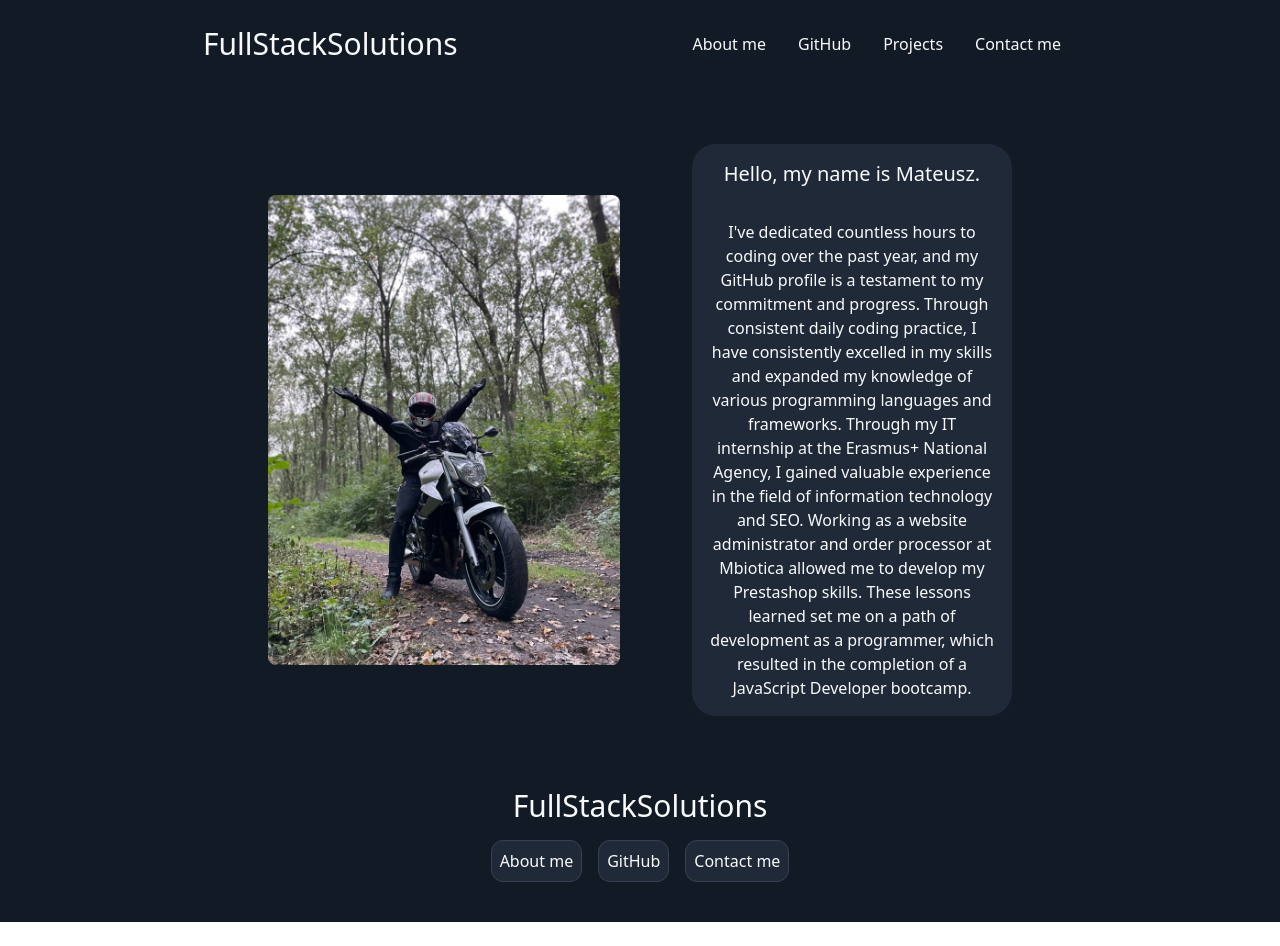
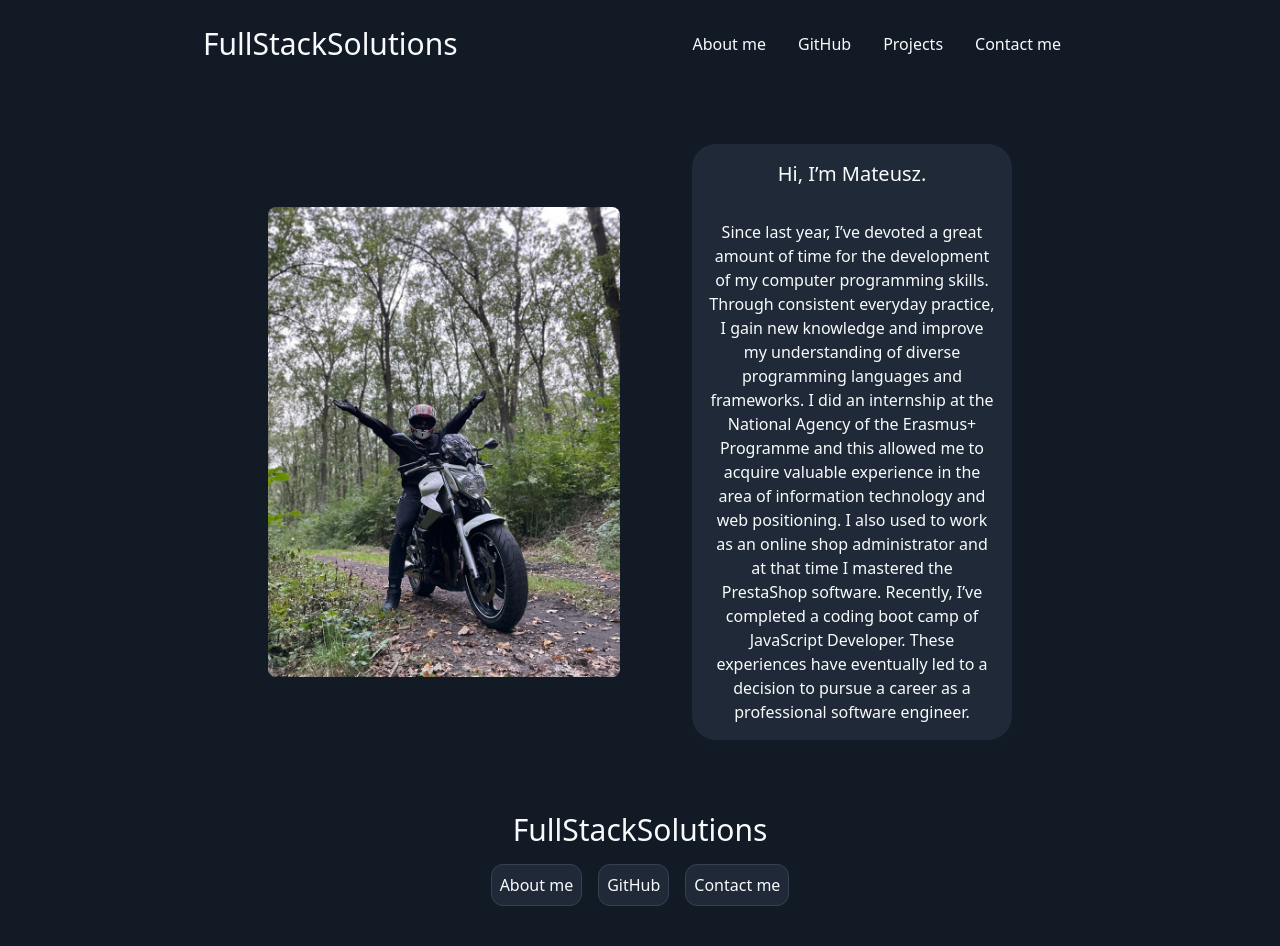
Before and after one commit to Mateusz627/Portfolio-page, a React (Vite) app: page /about in a window 1280 px wide. Before the commit the page ends 922 px from the top, so only its background shows below. Built offline with nearby package versions, Linux system fonts and the light colour scheme; a web font is replaced by a local one.

Commit message:
Update AboutMe.jsx

```diff
--- a/src/components/subpages/AboutMe.jsx
+++ b/src/components/subpages/AboutMe.jsx
@@ -32,24 +32,22 @@ function AboutMe() {
               {" "}
               <div className="flex justify-center items-center rounded-t-2xl">
                 <h2 className="text-xl text-center p-4">
-                  Hello, my name is Mateusz.
+                     Hi, I’m Mateusz.
                 </h2>
               </div>
               <div className="text-center p-4 ">
                 <p>
                   {" "}
-                  I've dedicated countless hours to coding over the past year,
-                  and my GitHub profile is a testament to my commitment and
-                  progress. Through consistent daily coding practice, I have
-                  consistently excelled in my skills and expanded my knowledge
-                  of various programming languages and frameworks. Through my IT
-                  internship at the Erasmus+ National Agency, I gained valuable
-                  experience in the field of information technology and SEO.
-                  Working as a website administrator and order processor at
-                  Mbiotica allowed me to develop my Prestashop skills. These
-                  lessons learned set me on a path of development as a
-                  programmer, which resulted in the completion of a JavaScript
-                  Developer bootcamp.
+
+Since last year, I’ve devoted a great amount of time for the development of my
+computer programming skills. Through consistent everyday practice, I gain new
+knowledge and improve my understanding of diverse programming languages and
+frameworks. I did an internship at the National Agency of the Erasmus+ Programme
+and this allowed me to acquire valuable experience in the area of information
+technology and web positioning. I also used to work as an online shop administrator
+and at that time I mastered the PrestaShop software. Recently, I’ve completed a
+coding boot camp of JavaScript Developer. These experiences have eventually led
+to a decision to pursue a career as a professional software engineer.
                 </p>
               </div>
             </div>
```
